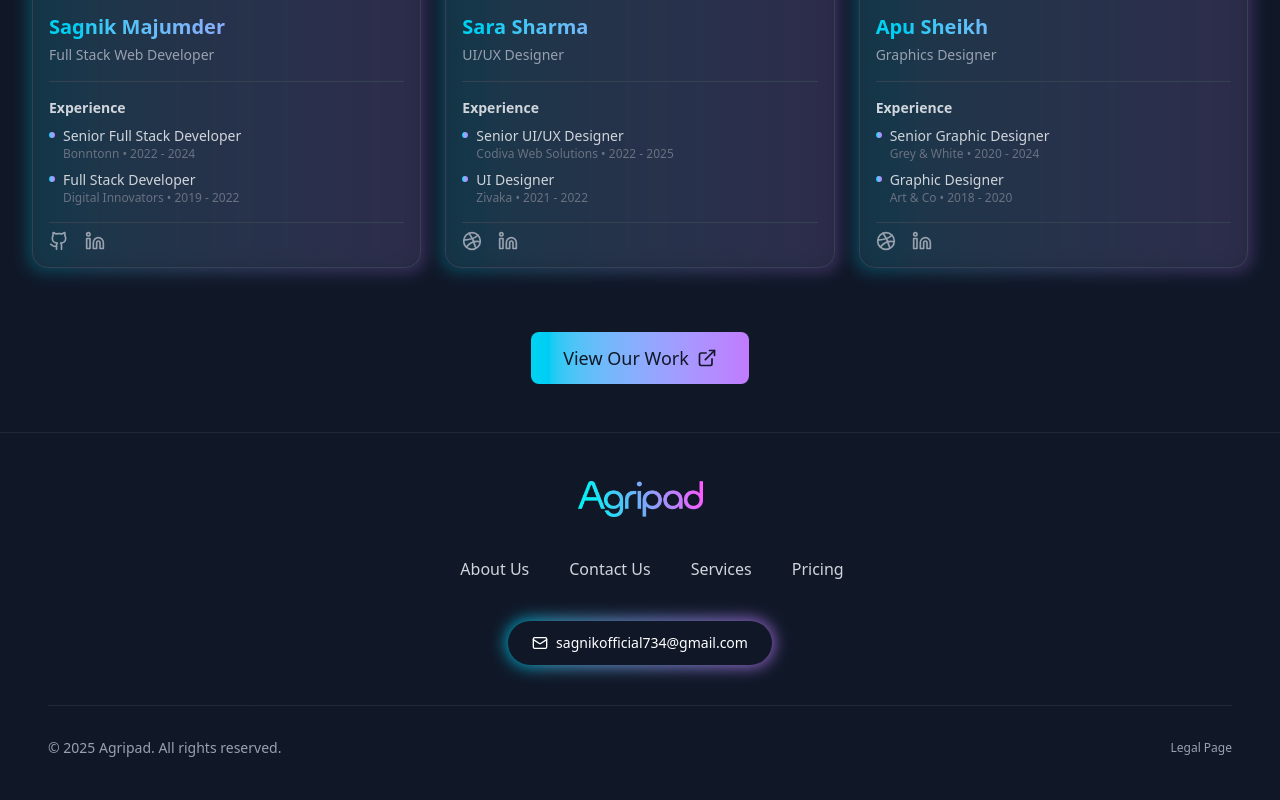
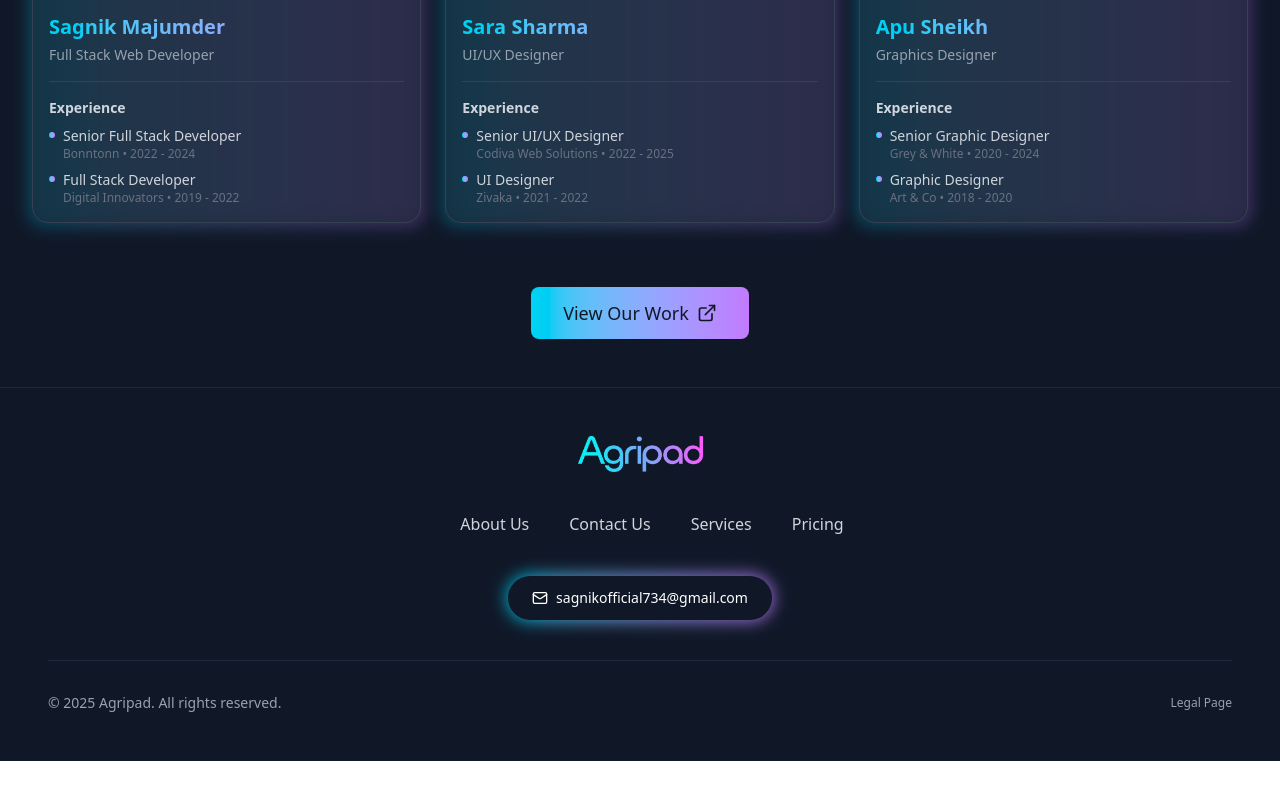
Before and after one commit to SM0718/teamPortfolio, a React (Vite) app: page / in a window 1280 px wide. Shown: the part 2456-3256 px from the top of the page. After the commit the page ends 3217 px from the top, so only its background shows below. Built offline with nearby package versions, Linux system fonts and the light colour scheme; a web font is replaced by a local one.

Commit message:
Removed Socials

```diff
--- a/src/components/TeamSection.jsx
+++ b/src/components/TeamSection.jsx
@@ -47,7 +47,7 @@
           </div>
 
           {/* Social Links */}
-          <div className="flex items-center space-x-4 pt-2 border-t border-gray-700">
+          {/* <div className="flex items-center space-x-4 pt-2 border-t border-gray-700">
             {isDesigner ? (
               behance && (
                 <a
@@ -81,7 +81,7 @@
                 <Linkedin className="w-5 h-5" />
               </a>
             )}
-          </div>
+          </div> */}
         </div>
       </div>
     </div>
@@ -94,8 +94,8 @@
       imgSrc: './sagnik.webp',
       name: 'Sagnik Majumder',
       position: 'Full Stack Web Developer',
-      github: 'https://github.com/SM0718',
-      linkedin: 'https://www.linkedin.com/in/sagnik-majumder-bbbb96200/',
+      // github: 'https://github.com/SM0718',
+      // linkedin: 'https://www.linkedin.com/in/sagnik-majumder-bbbb96200/',
       experience: [
         {
           role: 'Senior Full Stack Developer',
@@ -113,8 +113,8 @@
       imgSrc: './sara.webp',
       name: 'Sara Sharma',
       position: 'UI/UX Designer',
-      behance: 'https://www.behance.net/sarasharma6',
-      linkedin: 'https://www.linkedin.com/in/sara-sharma-8b4436326/',
+      // behance: 'https://www.behance.net/sarasharma6',
+      // linkedin: 'https://www.linkedin.com/in/sara-sharma-8b4436326/',
       experience: [
         {
           role: 'Senior UI/UX Designer',
@@ -132,8 +132,8 @@
       imgSrc: './apu.webp',
       name: 'Apu Sheikh',
       position: 'Graphics Designer',
-      behance: 'https://behance.net/apu',
-      linkedin: 'https://linkedin.com/in/apu',
+      // behance: 'https://behance.net/apu',
+      // linkedin: 'https://linkedin.com/in/apu',
       experience: [
         {
           role: 'Senior Graphic Designer',
```
